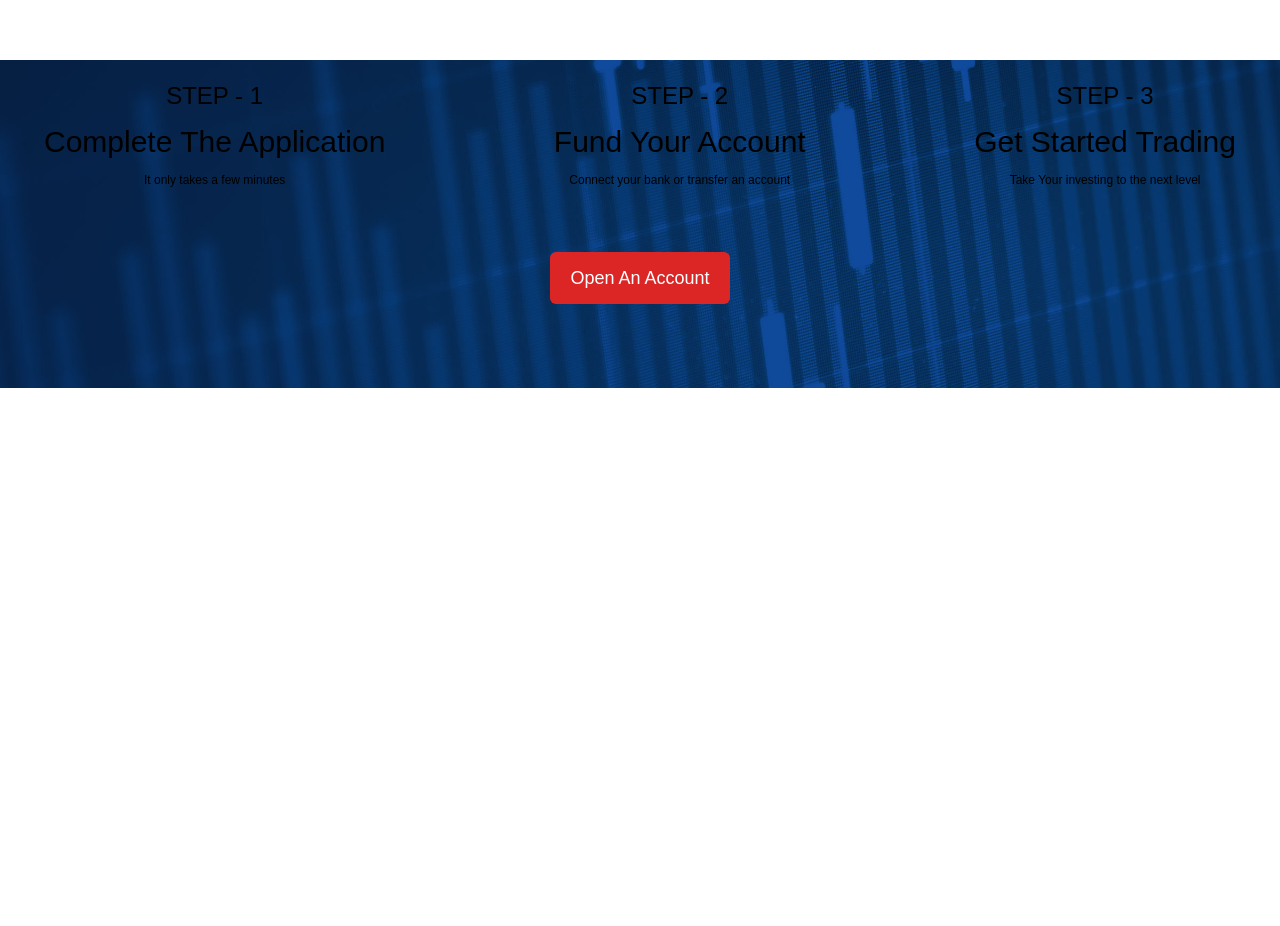
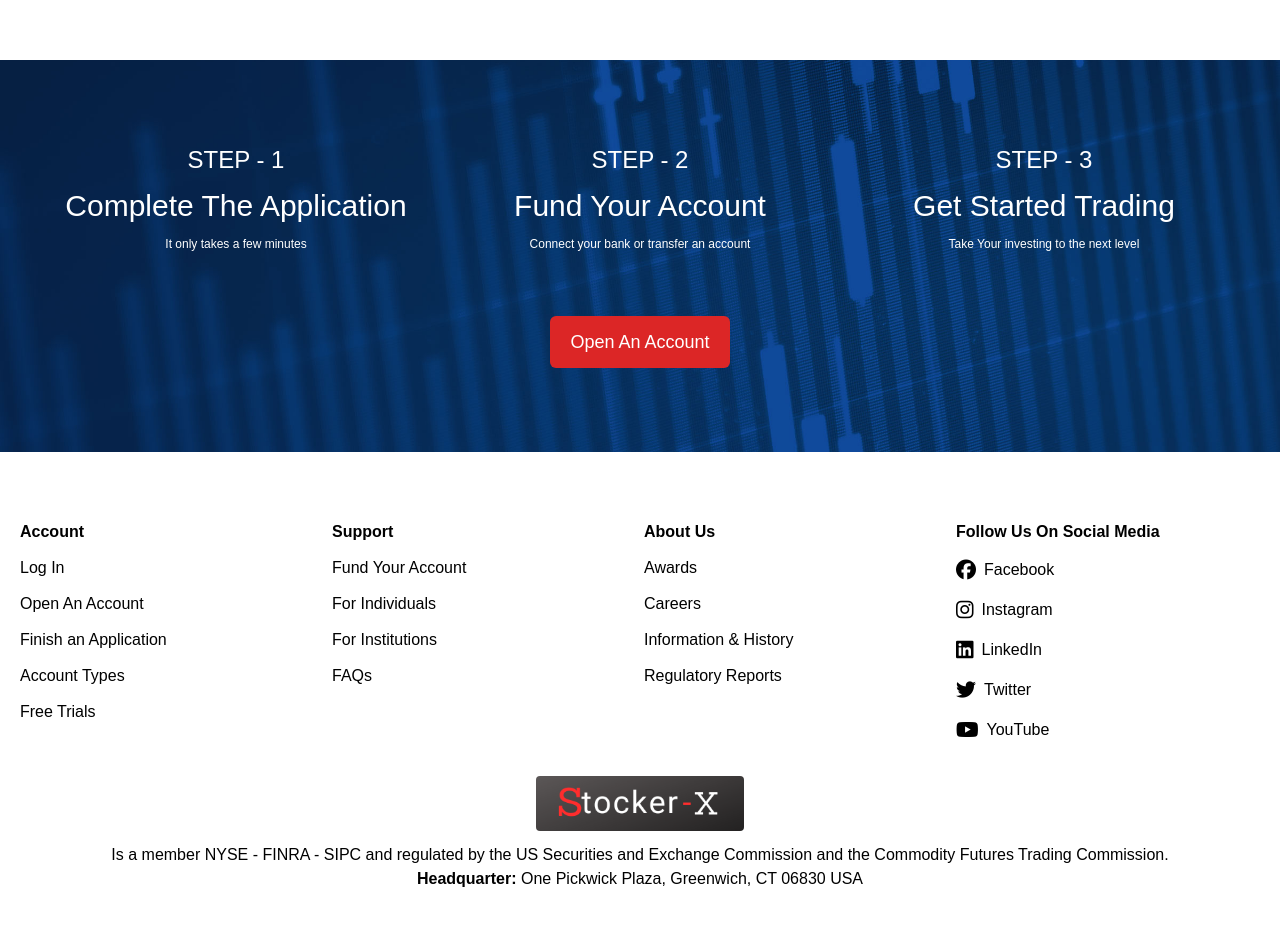
Before and after one commit to gaurabwebdev/stockerx-brokerage-house, a website: page src/index.html in a window 1280 px wide. Shown: the part 4140-5066 px from the top of the page. Before the commit the page ends 4576 px from the top, so only its background shows below. Drawn offline with Linux system fonts and the light colour scheme; files whose address does not match are found by name.

Commit message:
footer section done

```diff
--- a/src/index.html
+++ b/src/index.html
@@ -5,6 +5,8 @@
     <meta name="viewport" content="width=device-width, initial-scale=1.0">
     <title>StockerX - Brokerage House</title>
     <link rel="shortcut icon" href="./assets/img/favicon.png" type="image/x-icon">
+    <!-- FontAwesome Link -->
+    <script src="https://kit.fontawesome.com/d135e30a11.js"></script>
     <!-- Tailwind CSS Link -->
     <link rel="stylesheet" href="/dist/output.css">
 </head>
@@ -16,7 +18,7 @@
             <div class=" max-w-7xl mx-auto py-5 h-[700px] bg-[url('/src/assets/img/hero-bg.jpg')] bg-left-bottom bg-cover before:content[''] before:w-full before:h-full before:absolute before:bg-gradient-to-tl before:from-gray-900   before:bg-opacity-50 before:top-0 before:left-0">
                 <!-- Logo & menu Starts -->
                 <div class="flex justify-between">
-                    <div class="ml-10 h-20 flex items-center z-10 ">
+                    <div class="ml-10 h-20 flex items-center z-10">
                         <a href="index.html">
                             <img src="./assets/img/stocker-x-logo.png" class="w-52 rounded" alt="site-logo">
                         </a>
@@ -391,34 +393,108 @@
     <!-- Account Creation Steps Section Starts -->
 
         <section class="">
-            <div class="p-5 my-12  flex flex-col justify-center bg-[url('./assets/img/candlestick-bkgd.jpg')] bg-center bg-cover">
-                <div class="flex flex-col items-stretch md:flex-row md:justify-between md:items-center gap-6 md:gap-0  mx-3 md:mx-6 text-center mb-16">
-                    <div class="flex flex-col gap-3 justify-center w-fit">
+            <div class="bg-[url('/src/assets/img/candlestick-bkgd.jpg')] bg-center bg-cover">
+                <div class="p-5 mt-12  flex flex-col justify-center">
+                    <div class="grid grid-cols-1  md:grid-cols-3 gap-5 mx-3 md:mx-6 text-center my-16 text-white">
+                        <div class="flex flex-col gap-3 justify-center">
                             <h4 class="text-2xl font-medium">STEP - 1</h4>
                             <h2 class="text-3xl font-medium">Complete The Application</h2>
                             <p class="text-xs">It only takes a few minutes</p>
                         </div>
-                    <div class="flex flex-col gap-3 justify-center w-fit">
+                        <div class="flex flex-col gap-3 justify-center">
                             <h4 class="text-2xl font-medium">STEP - 2</h4>
                             <h2 class="text-3xl font-medium">Fund Your Account</h2>
                             <p class="text-xs">Connect your bank or transfer an account</p>
                         </div>
-                    <div class="flex flex-col gap-3 justify-center w-fit">
+                        <div class="flex flex-col gap-3 justify-center">
                             <h4 class="text-2xl font-medium">STEP - 3</h4>
                             <h2 class="text-3xl font-medium">Get Started Trading</h2>
                             <p class="text-xs">Take Your investing to the next level</p>
                         </div>
                     </div>
-                <div class="px-3 md:px-12 text-center mb-16">
+                    <div class="mx-3 md:mx-6 flex justify-center mb-16">
                         <button
                             class="px-5 py-3 text-white bg-red-600 hover:bg-red-700 transition-all duration-200 rounded-md text-lg ">
                             Open An Account
                         </button>
                     </div>
                 </div>
+            </div>
+
         </section>
 
     <!-- Account Creation Steps Section Ends -->
 
+
+    <!-- Footer Starts -->
+        <footer>
+            <section>
+                <div class="p-5 my-12">
+                    <div class="grid grid-cols-2  md:grid-cols-4 gap-6 md:gap-2">
+                        <div>
+                            <h2 class="text-base font-semibold mb-3">Account</h2>
+                            <ul class="flex flex-col gap-3">
+                                <li class=" hover:text-red-500 transition-all duration-300 cursor-pointer">Log In</li>
+                                <li class=" hover:text-red-500 transition-all duration-300 cursor-pointer">Open An Account</li>
+                                <li class=" hover:text-red-500 transition-all duration-300 cursor-pointer">Finish an Application</li>
+                                <li class=" hover:text-red-500 transition-all duration-300 cursor-pointer">Account Types</li>
+                                <li class=" hover:text-red-500 transition-all duration-300 cursor-pointer">Free Trials</li>
+                            </ul>
+                        </div>
+                        <div>
+                            <h2 class="text-base font-semibold mb-3">Support</h2>
+                            <ul class="flex flex-col gap-3">
+                                <li class=" hover:text-red-500 transition-all duration-300 cursor-pointer">Fund Your Account</li>
+                                <li class=" hover:text-red-500 transition-all duration-300 cursor-pointer">For Individuals</li>
+                                <li class=" hover:text-red-500 transition-all duration-300 cursor-pointer">For Institutions</li>
+                                <li class=" hover:text-red-500 transition-all duration-300 cursor-pointer">FAQs</li>
+                            </ul>
+                        </div>
+                        <div>
+                            <h2 class="text-base font-semibold mb-3">About Us</h2>
+                            <ul class="flex flex-col gap-3">
+                                <li class=" hover:text-red-500 transition-all duration-300 cursor-pointer">Awards</li>
+                                <li class=" hover:text-red-500 transition-all duration-300 cursor-pointer">Careers</li>
+                                <li class=" hover:text-red-500 transition-all duration-300 cursor-pointer">Information & History</li>
+                                <li class=" hover:text-red-500 transition-all duration-300 cursor-pointer">Regulatory Reports</li>
+                            </ul>
+                        </div>
+                        <div>
+                            <h2 class="text-base font-semibold mb-3">Follow Us On Social Media</h2>
+                            <ul class="flex flex-col gap-3">
+                                <li class="flex items-center gap-2 hover:text-red-500 transition-all duration-300 cursor-pointer"><i class="fa-brands fa-facebook text-xl"></i>Facebook</li>
+                                <li class="flex items-center gap-2 hover:text-red-500 transition-all duration-300 cursor-pointer"><i class="fa-brands fa-instagram text-xl"></i>Instagram</li>
+                                <li class="flex items-center gap-2 hover:text-red-500 transition-all duration-300 cursor-pointer"><i class="fa-brands fa-linkedin text-xl"></i>LinkedIn</li>
+                                <li class="flex items-center gap-2 hover:text-red-500 transition-all duration-300 cursor-pointer"><i class="fa-brands fa-twitter text-xl"></i>Twitter</li>
+                                <li class="flex items-center gap-2 hover:text-red-500 transition-all duration-300 cursor-pointer"><i class="fa-brands fa-youtube text-xl"></i>YouTube</li>
+                            </ul>
+                        </div>
+                    </div>
+                    <div class="mt-8 flex flex-col items-center gap-3 text-center">
+                        <div>
+                            <a href="index.html">
+                                <img src="./assets/img/stocker-x-logo.png" class="w-52 rounded" alt="site-logo">
+                            </a>
+
+                        </div>
+                        <div>
+                            <p>
+                                Is a member NYSE - <a href="">FINRA</a> - <a href=""> SIPC </a> and regulated by the US Securities and Exchange Commission and the Commodity Futures
+                                Trading Commission.
+                            </p>
+                            <p>
+                                <span class="font-bold">Headquarter:</span>
+                                One Pickwick Plaza, Greenwich, CT 06830 USA
+                            </p>
+                            <p>
+
+                            </p>
+                        </div>
+                    </div>
+                </div>
+            </section>
+        </footer>
+    <!-- Footer Ends -->
+
     </body>
 </html>
```
Also changed, not shown: dist/output.css. Lines whose indentation alone changed are shown as unchanged.
